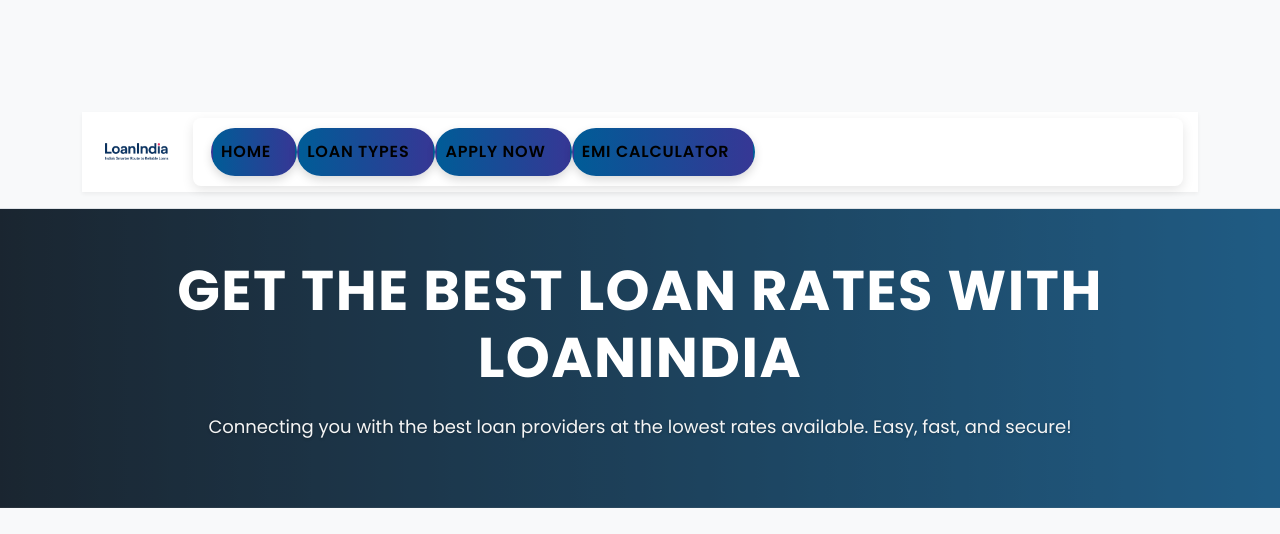
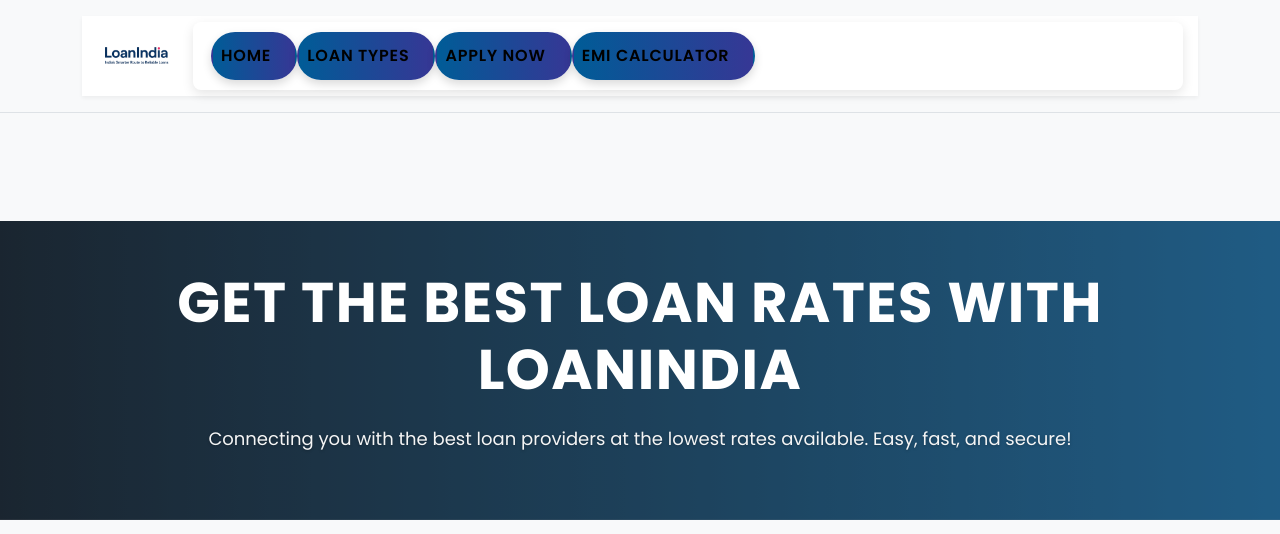
Before and after one commit to loanindia/loanindia.in, a plain HTML site: page index.html in a window 1280 px wide. Shown: the top 534 px of the page. Drawn offline with Linux system fonts and the light colour scheme.

Commit message:
Update index.html
done

```diff
--- a/index.html
+++ b/index.html
@@ -26,7 +26,6 @@
 <body>
 
   <header class="py-3 border-bottom">
-    <section class="py-5 section-after-header"></section>
     <div class="container">
 
       <nav class="navbar navbar-expand-lg navbar-light">
@@ -46,10 +45,12 @@
             <li class="nav-item"><a class="nav-link" href="#apply">Apply Now</a></li>
             <li class="nav-item"><a class="nav-link" href="#emi-calculator" id="emi-calculator-btn">EMI Calculator</a></li>
           </ul>
+
         </div>
       </nav>
     </div>
   </header>
+  <section class="py-5" style="margin-top: 60px;">
 
 <!-- EMI Calculator Modal -->
 
```
